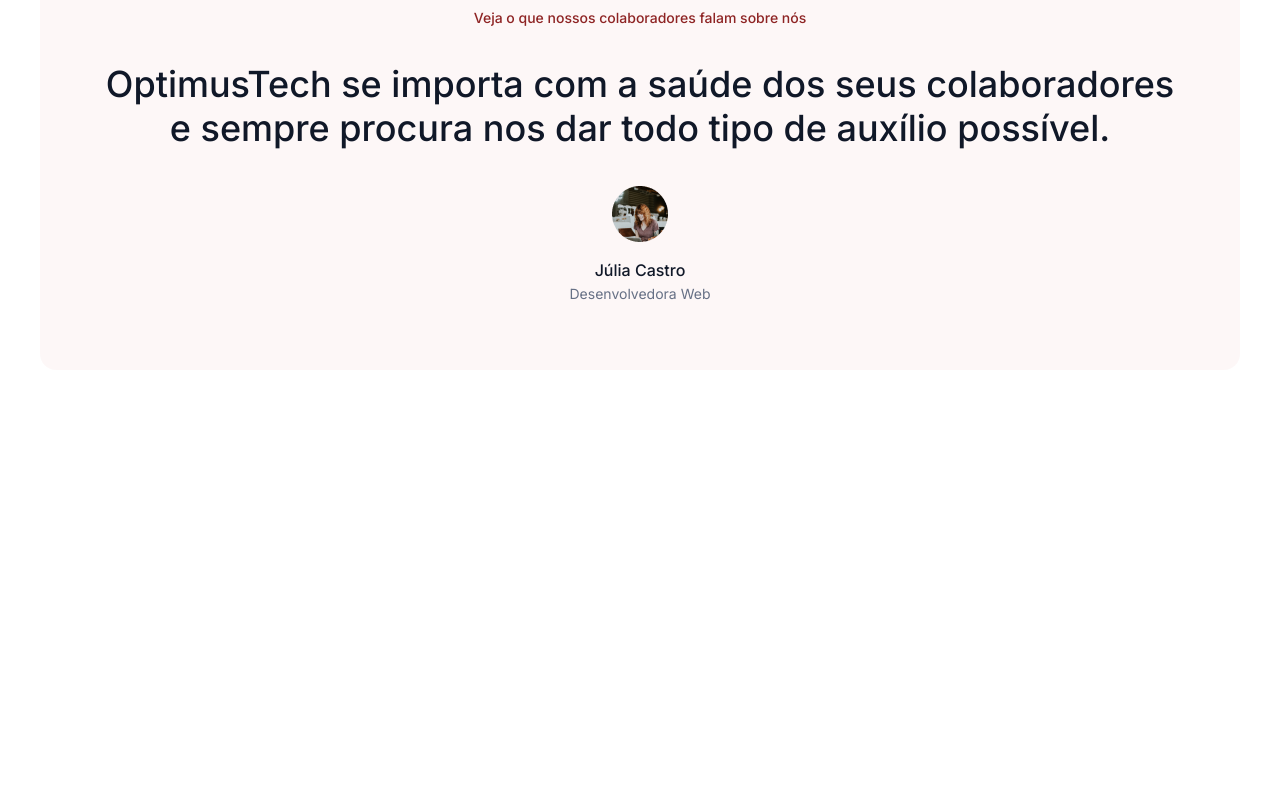
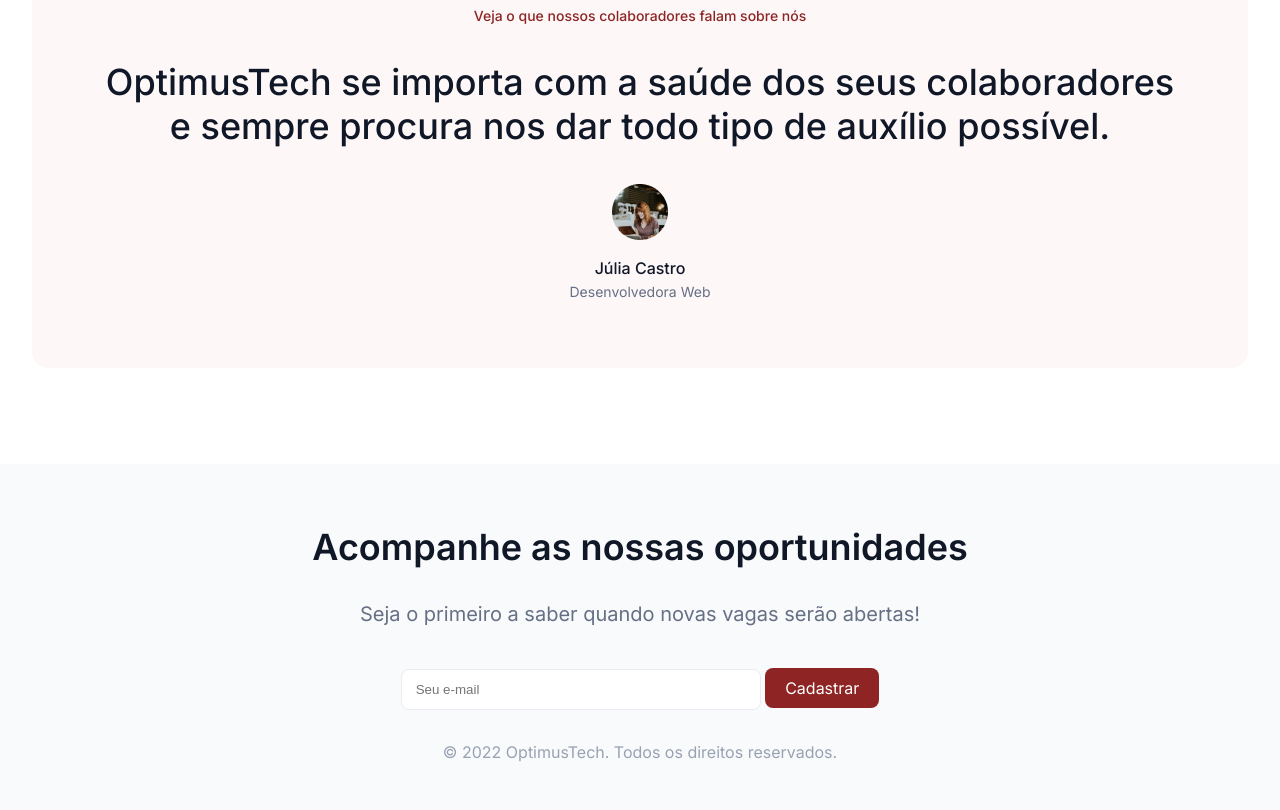
Before and after one commit to AnaMenozzi/7-days-challenge, a plain HTML site: page index.html in a window 1280 px wide. Shown: the part 2547-3357 px from the top of the page. Before the commit the page ends 2925 px from the top, so only its background shows below. Drawn offline with Linux system fonts and the light colour scheme.

Commit message:
Create footer and rodape.css

```diff
--- a/index.html
+++ b/index.html
@@ -165,6 +165,14 @@
             </div>
         </section>
     </main>
-
 </body>
+<footer class="rodape">
+    <h2 class="rodape__titulo subtitulo-m">Acompanhe as nossas oportunidades</h2>
+    <p class="rodape__texto">Seja o primeiro a saber quando novas vagas serão abertas!</p>
+    <div class="rodape__pesquisa">
+        <input type="search" class="rodape__pesquisa-campo" placeholder="Seu e-mail">
+        <a href="#" class="rodape__pesquisa-botao">Cadastrar</a>
+    </div>
+    <p class="rodape__direitos">© 2022 OptimusTech. Todos os direitos reservados.</p>
+</footer>
 </html>
--- a/styles.css
+++ b/styles.css
@@ -5,6 +5,7 @@
 @import url("styles/vagas-apres.css");
 @import url("styles/vagas-disp.css");
 @import url("styles/colaboradores.css");
+@import url("styles/rodape.css");
 
 
 :root {
@@ -15,6 +16,7 @@
     --cor-texto: #667085;
     --cor-primaria: #8E2424;
     --cor-box: #EAECF0;
+    --cor-fundo: #F9FAFB;
 }
 
 body {
@@ -22,6 +24,7 @@
     font-family: var(--fonte-principal);
     font-size: 16px;
     font-weight: 400;
+    margin: 0px;
 }
 
 .container {
--- /dev/null
+++ b/styles/rodape.css
@@ -0,0 +1,45 @@
+.rodape {
+    background-color: var(--cor-fundo);
+    text-align: center;
+    padding: 32px 0;
+    margin-top: 96px;
+    width: 100%;
+}
+
+.rodape__titulo {
+    line-height: 44px;
+}
+
+.rodape__texto {
+    font-size: 20px;
+    font-weight: 400;
+    color: var(--cor-texto);
+    line-height: 30px;
+    padding-bottom: 20px;
+}
+
+.rodape__pesquisa {
+    text-align: center;
+    margin-bottom: 2em;
+}
+
+.rodape__pesquisa-campo {
+    border: 1px solid var(--cor-box);
+    border-radius: 8px;
+    padding: 12px 14px;
+    color: var(--cor-texto);
+    width: 360px;
+}
+
+.rodape__pesquisa-botao {
+    background: var(--cor-primaria);
+    padding: 10px 20px;
+    border-radius: 8px;
+    color: var(--branco);
+    text-decoration: none;
+    font-size: 16px;
+}
+
+.rodape__direitos {
+    color: #98A2B3;
+}
```
